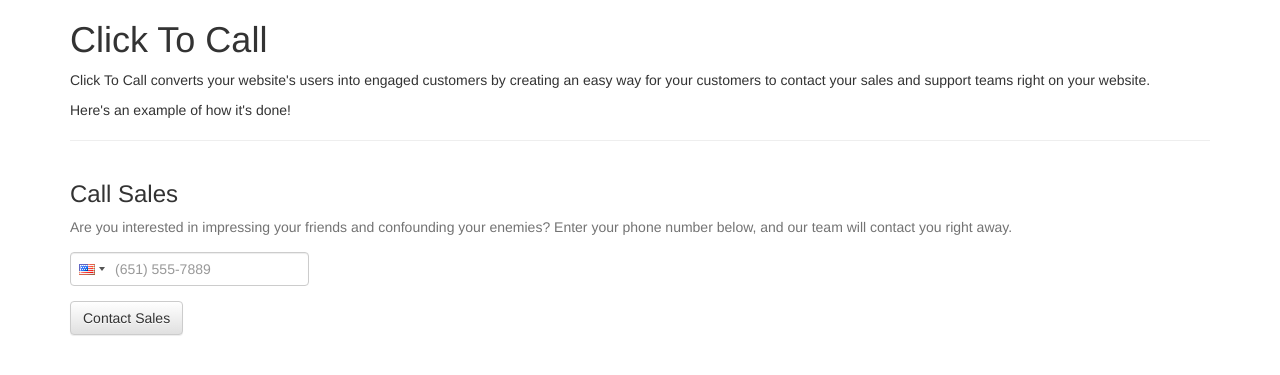
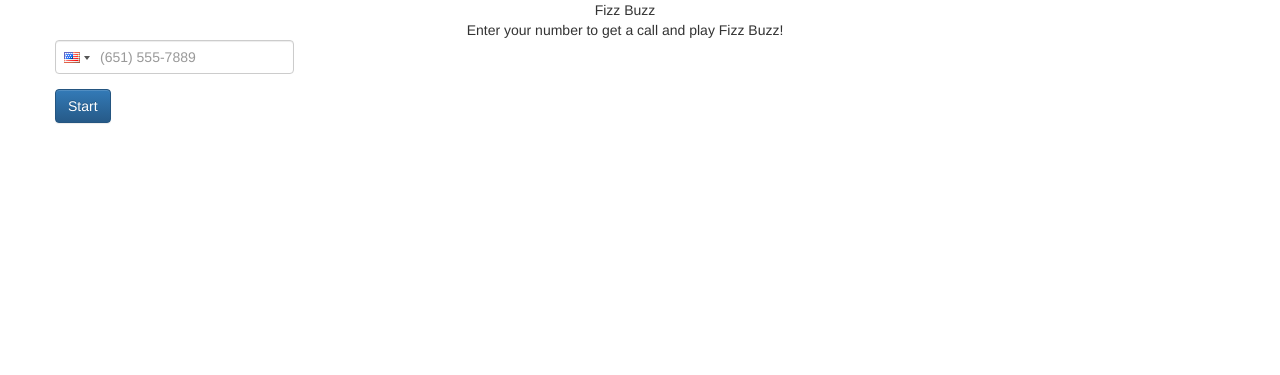
Before and after one commit to wentaoxu415/fizz_buzz, a Python web app: template templates/index.html in a window 1280 px wide. Shown: the top 375 px of the page. Run offline with Jinja, Linux system fonts and the light colour scheme; the template is opened without the code that fills it, so the values that code supplies are empty; some libraries are stand-ins or nearby versions.

Commit message:
Test Phase 2

```diff
--- a/templates/index.html
+++ b/templates/index.html
@@ -1,47 +1,40 @@
 <!DOCTYPE html>
 <html>
   <head>
-      <title>Twilio Click to Call for Heroku and Flask</title>
-      <!-- We use Twitter Bootstrap as the default styling for our page-->
+      <title>Fizz Buzz Game</title>
+      <!-- Third Party Stylesheets-->
       <link rel="stylesheet"
           href="//maxcdn.bootstrapcdn.com/bootstrap/3.2.0/css/bootstrap.min.css">
       <link rel="stylesheet"
           href="//maxcdn.bootstrapcdn.com/bootstrap/3.2.0/css/bootstrap-theme.min.css">
-        <!-- Include CSS for our third-party telephone input jQuery plugin-->
       <link rel="stylesheet" href="/static/styles/intlTelInput.css">
+
+      <!-- Personal Stylesheet-->
+      <link rel="stylesheet" href="/static/styles/customStyles.css">
+
   </head>
   <body>
     <div class="container">
-        <h1>Click To Call</h1>
-        <p>
-            Click To Call converts your website's users into engaged customers by
-            creating an easy way for your customers to contact your sales and
-            support teams right on your website.
-        </p>
-        <p>Here's an example of how it's done!</p>
-        <hr>
+        <div class="row col-md-12 text-center brand">Fizz Buzz</div>
+        <div class="row col-md-12 text-center">
+          Enter your number to get a call and play Fizz Buzz!
+        </div>
 
         <!-- C2C contact form-->
+        <div class="row col-md-12 form-wrapper">
+          <form id="contactForm" role="form">
             <div class="row">
-            <div class="col-md-12">
-                <form id="contactForm" role="form">
-                    <div class="form-group">
-                        <h3>Call Sales</h3>
-                        <p class="help-block">
-                            Are you interested in impressing your friends and
-                            confounding your enemies? Enter your phone number
-                            below, and our team will contact you right away.
-                        </p>
-                    </div>
               <div class="form-group">
                 <input type="text" id="phoneNumber"
                     placeholder="(651) 555-7889" class="form-control">
               </div>
-                    <button type="submit" class="btn btn-default">
-                        Contact Sales
+            </div>
+            <div class="row">
+              <button type="submit" class="btn btn-primary">
+                Start
               </button>
+            </div>
           </form>
-            </div>
         </div>
     </div>
     <!-- Include page dependencies -->
```
Lines whose indentation alone changed are shown as unchanged.
